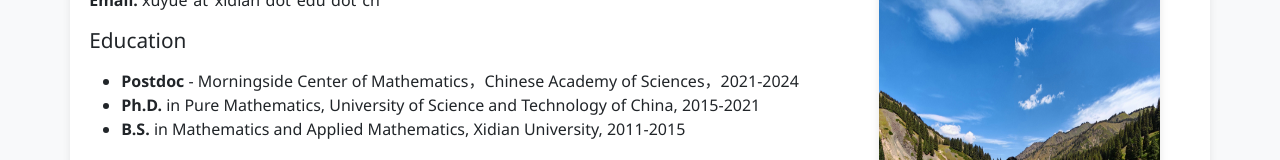
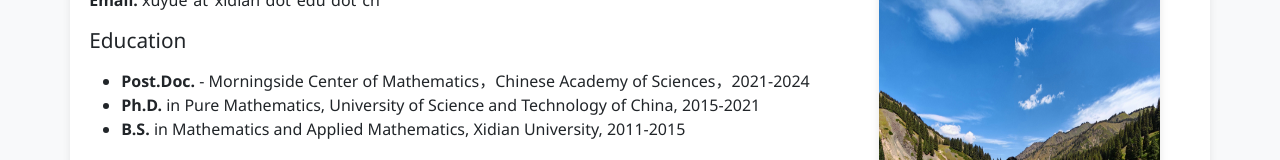
Before and after one commit to yuexumath/yuexumath.github.io, a plain HTML site: page index.html in a window 1280 px wide. Shown: the part 237-397 px from the top of the page. Drawn offline with nearby package versions, Linux system fonts and the light colour scheme.

Commit message:
Update index.html

```diff
--- a/index.html
+++ b/index.html
@@ -156,7 +156,7 @@
                 </div>
                 <div class="english-content text-sm">
                     <ul>
-                        <li><strong>Postdoc</strong> - Morningside Center of Mathematics，Chinese Academy of Sciences，2021-2024</li>
+                        <li><strong>Post.Doc.</strong> - Morningside Center of Mathematics，Chinese Academy of Sciences，2021-2024</li>
                         <li><strong>Ph.D.</strong> in Pure Mathematics, University of Science and Technology of China, 2015-2021</li>
                         <li><strong>B.S.</strong> in Mathematics and Applied Mathematics,  Xidian University, 2011-2015</li>
                     </ul>
```
